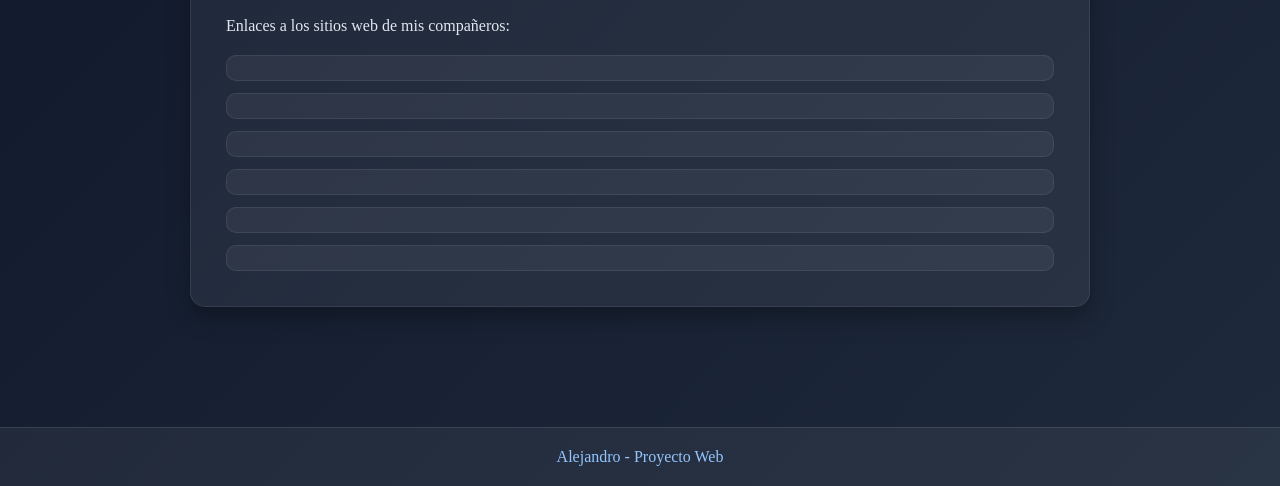
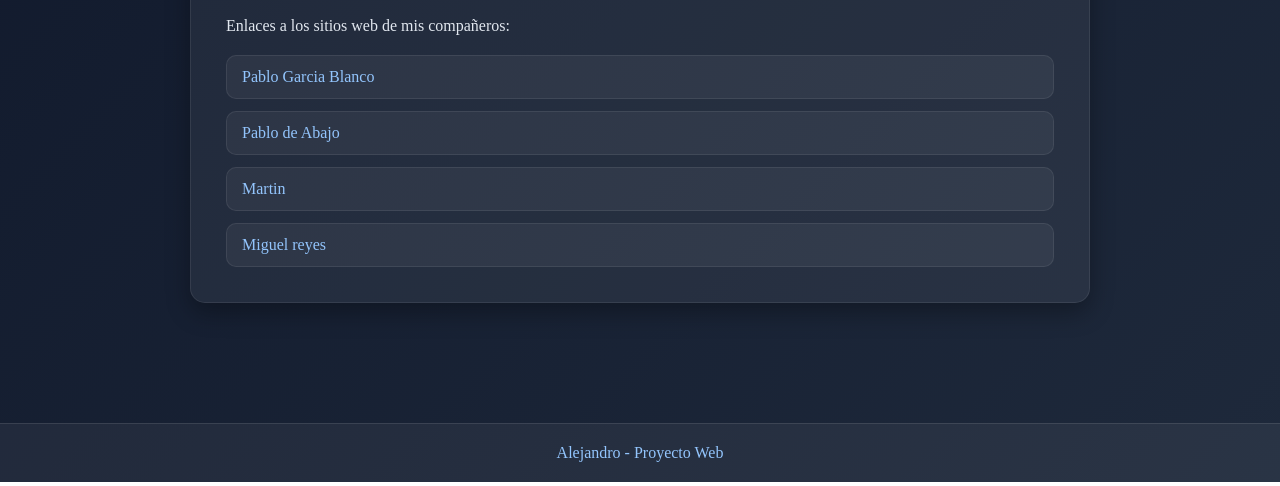
Before and after one commit to canchal27/Mi_primer_repositorio2024, a plain HTML site: page SRC/pagina secundaria/net.html in a window 1280 px wide. Shown: the part 611-1097 px from the top of the page. Drawn offline with Linux system fonts and the light colour scheme.

Commit message:
publicamos algunas webs de nuestros compañeros

```diff
--- a/SRC/pagina secundaria/net.html
+++ b/SRC/pagina secundaria/net.html
@@ -28,12 +28,10 @@
             <h2>Compañeros</h2>
             <p>Enlaces a los sitios web de mis compañeros: </p>
             <ul>
-                <li><a href=""></a></li>
-                <li><a href=""></a></li>
-                <li><a href=""></a></li>
-                <li><a href=""></a></li>
-                <li><a href=""></a></li>
-                <li><a href=""></a></li>
+                <li><a href="https://pablo-garcia-blanco.github.io/Web_Pablo_Garcia_Blanco/docs/index.html">Pablo Garcia Blanco</a></li>
+                <li><a href="https://pablo-deabajo-plans.github.io/trabajo_individual_web/index.html">Pablo de Abajo</a></li>
+                <li><a href="https://martin-jaimes-zambrano.github.io/Web_Martin_Jaimes/">Martin</a></li>
+                <li><a href="https://miguel-reyes-gomez.github.io/trabajo-individual-fii-miguelreyes/">Miguel reyes</a></li>
             </ul>
         </section>
     </main>
```
